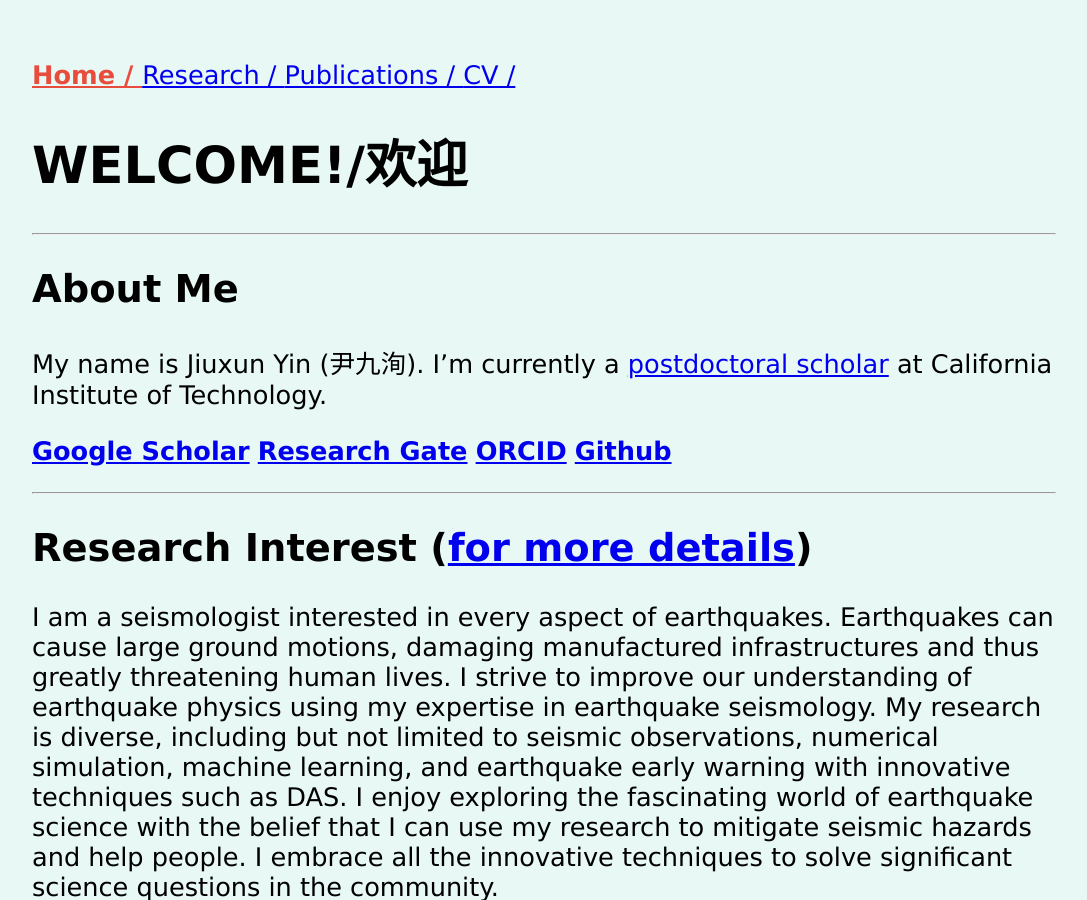
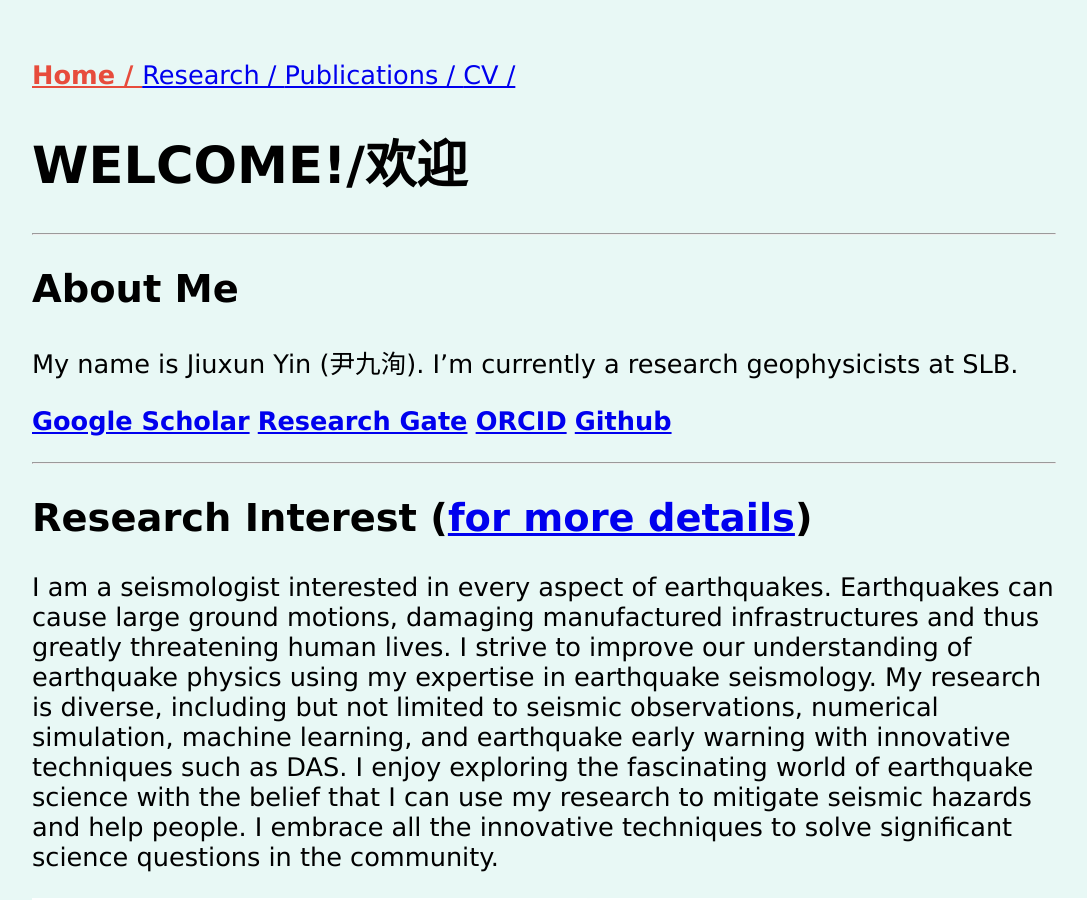
Before and after one commit to yinjiuxun/yinjiuxun.github.io, a Jekyll site: the page built from index.md, in a window 1280 px wide and 900 px high. Shown: the whole window, without its empty margins (96-1183 px from the left). Built offline with Jekyll 4.4.1, drawn with Linux system fonts in a browser that asks for light colours.

Commit message:
Update index.md

```diff
--- a/index.md
+++ b/index.md
@@ -10,7 +10,7 @@ title: Home
 ----
 
 ## About Me
-My name is Jiuxun Yin (尹九洵). I'm currently a [postdoctoral scholar](http://www.seismolab.caltech.edu/yin_j.html) at California Institute of Technology.
+My name is Jiuxun Yin (尹九洵). I'm currently a research geophysicists at SLB.
 
 [**Google Scholar**](https://scholar.google.com/citations?user=MongEqQAAAAJ&hl=en&oi=sra)
 [**Research Gate**](https://www.researchgate.net/profile/Jiuxun_Yin)
```
